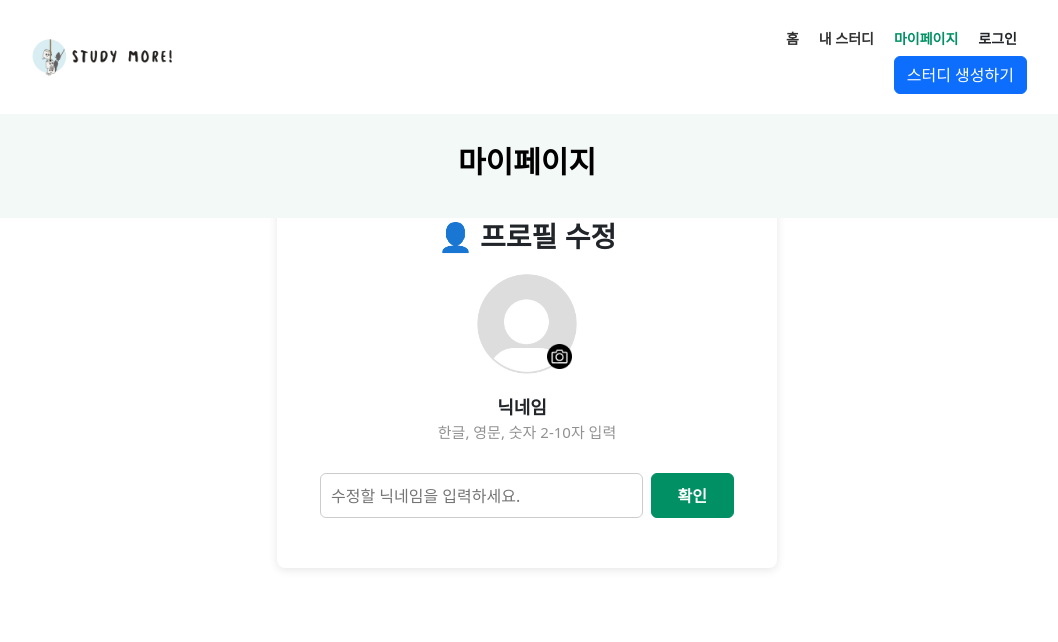
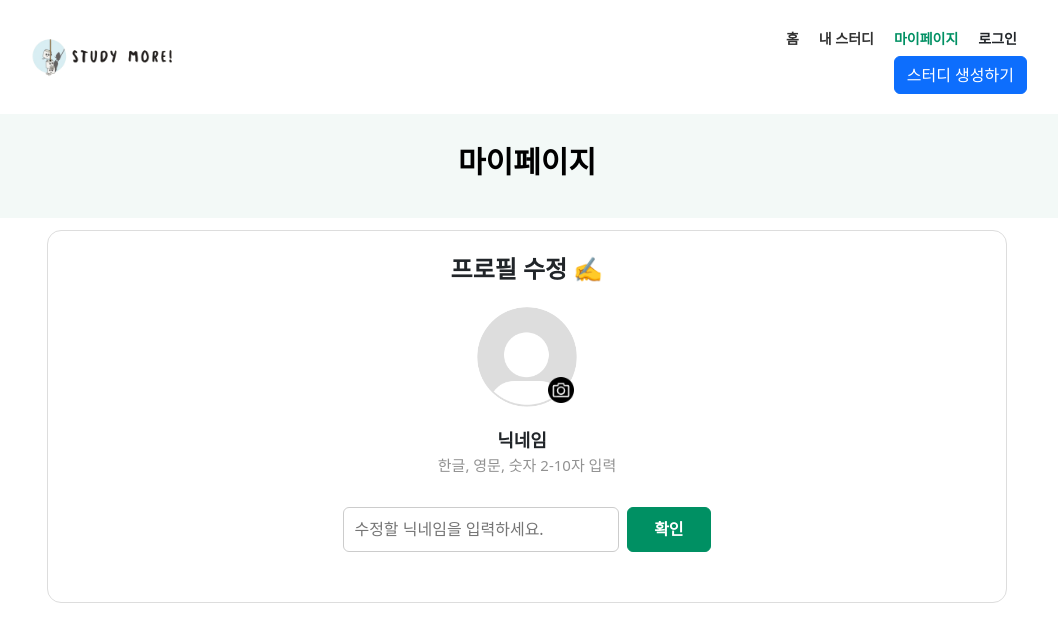
Before and after one commit to savedinstancestate/Smore_StudyMore_FE, a React (Create React App) app: page /mypage in a window 1280 px wide. Shown: the top 642 px of the page, without its empty margins (113-1171 px from the left). Built offline with nearby package versions, Linux system fonts and the light colour scheme; no server answers.

Commit message:
[design] css 수정

```diff
--- a/src/pages/MyPage/MyPage.css
+++ b/src/pages/MyPage/MyPage.css
@@ -9,10 +9,18 @@ body {
 .profile-container {
     background: white;
     padding: 20px;
-    border-radius: 8px;
-    box-shadow: 0 2px 10px rgba(0, 0, 0, 0.1);
+    border-radius: 14px;
+    border: 1px solid #ddd;
     text-align: center;
-    width: 500px;
+    width: 960px;
+    margin-top: 30px;
+}
+
+.card-type {
+    font-size: 24px;
+    font-weight: 700;
+    width: 100%;
+    margin-bottom: 0px;
 }
 
 .profile-image {
@@ -32,9 +40,9 @@ body {
 .image-edit-btn {
     position: absolute;
     display: flex;
-    width: 6%;
+    width: 3%;
     top: 70px;
-    left: 230px;
+    left: 460px;
     background: none;
     border: none;
     cursor: pointer;
@@ -50,7 +58,7 @@ body {
 
 .nickname-field {
     display: flex; /* 입력 필드와 버튼을 수평 정렬 */
-    width: 90%;
+    width: 40%;
     align-items: center;
 }
 
--- a/src/pages/MyPage/MyPage.js
+++ b/src/pages/MyPage/MyPage.js
@@ -130,7 +130,7 @@ function MyPage() {
 
   return (
     <div className="profile-container">
-    <h3><b>👤 프로필 수정</b></h3>
+    <p className="card-type">프로필 수정 ✍️</p>
 
     <div className="profile-image" onClick={triggerFileInput}>
         <img src={userInfo.profileImage || "img/default-profile.png"} className="edited-image" alt="프로필 이미지" />
```
